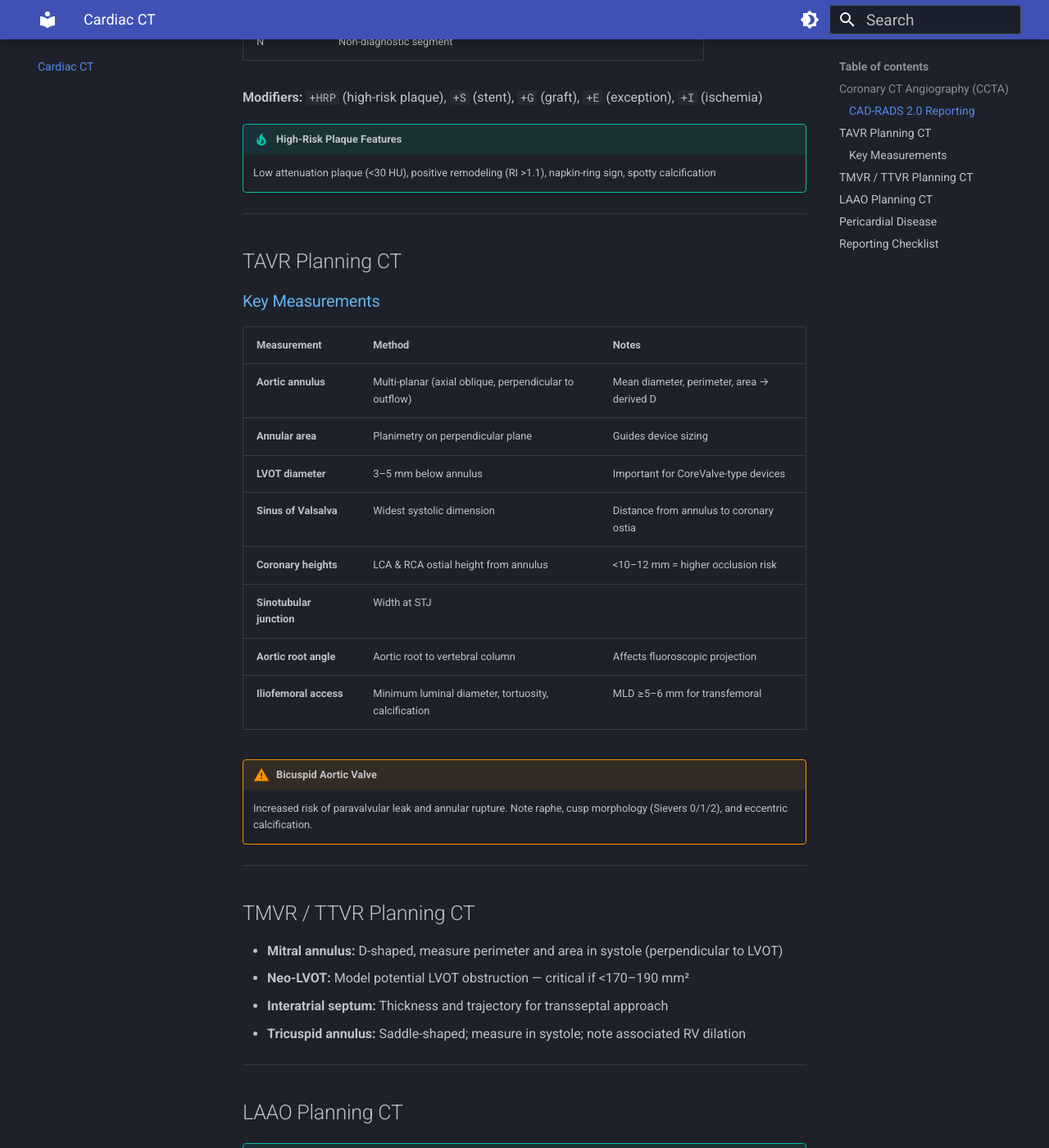
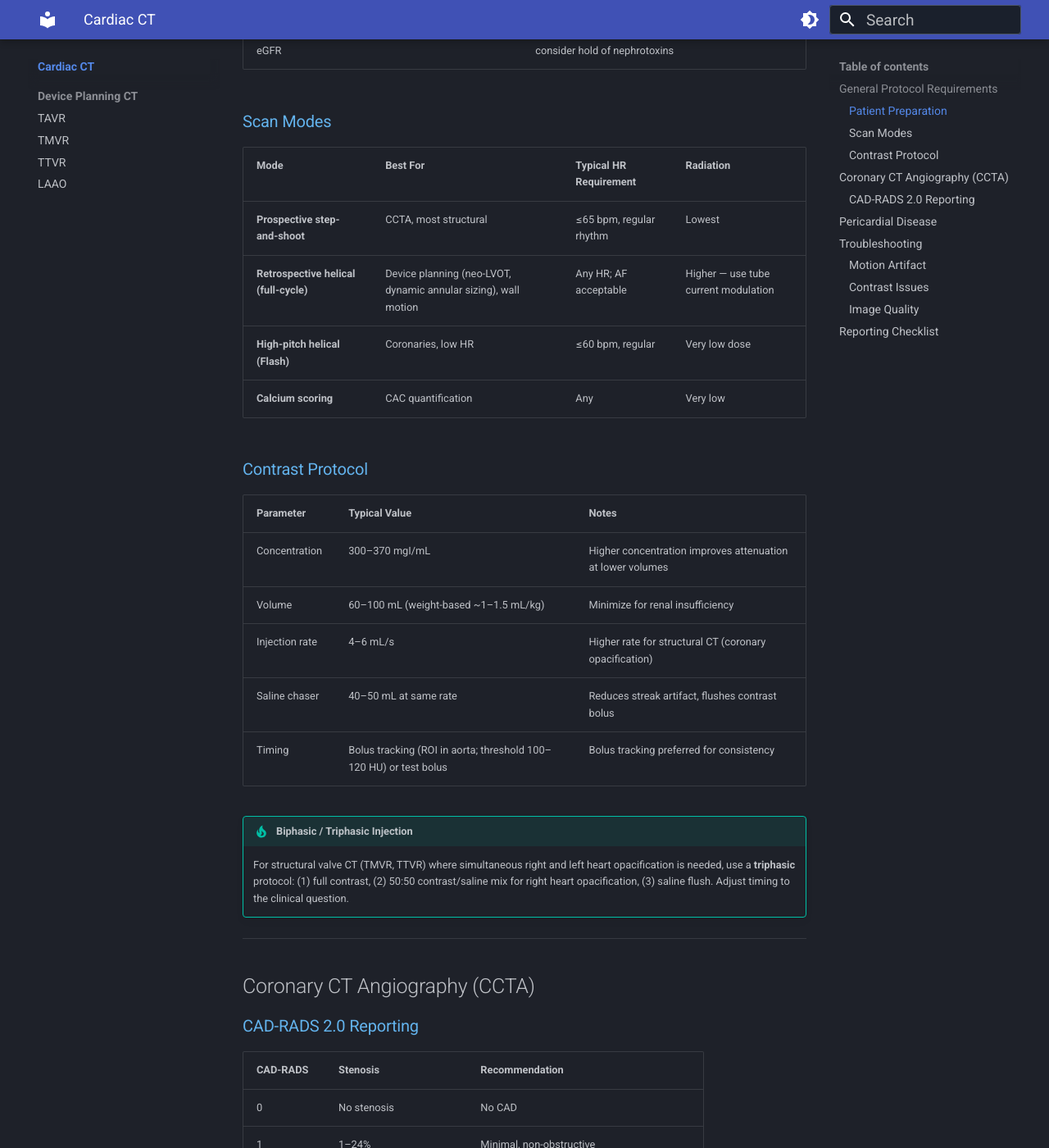
Before and after one commit to dfergs93/cardiac-imaging-resources, an MkDocs documentation site: the page built from docs/cardiac_ct/index.md, in a window 1280 px wide and 1400 px high, scrolled down 778 px. Shown: the whole window at 82% size. Built offline with MkDocs 1.6.1 and Material for MkDocs 9.7.7, drawn with Linux system fonts in a browser that asks for light colours; some of the changed text lies outside the part shown.

Commit message:
Move device planning CT docs under cardiac_ct and rewrite cardiac CT index
- Move valves/tavr.md, tmvr.md, ttvr.md, laao.md → cardiac_ct/device_planning/
- Update mkdocs.yml: Device Planning CT sub-section now lives under Cardiac CT
- Rewrite cardiac_ct/index.md: remove device planning quick-refs; add general
  protocol requirements (patient prep, scan modes, contrast protocol) and
  troubleshooting sections (motion artifact, contrast issues, image quality)

https://claude.ai/code/session_01VcrSKGYCW2LdmqvbxMwsKh

```diff
--- a/docs/cardiac_ct/index.md
+++ b/docs/cardiac_ct/index.md
@@ -4,7 +4,44 @@ title: Cardiac CT
 
 # Cardiac CT
 
-Scanning protocols for cardiac CT are maintained in the **[Radiology Protocol Manager](https://dfergs93.github.io/radiology-protocols/ct/cardiac)**. This page covers reporting pearls and key measurements used during interpretation.
+Scanning protocols for cardiac CT are maintained in the **[Radiology Protocol Manager](https://dfergs93.github.io/radiology-protocols/ct/cardiac)**. This page covers general protocol requirements, acquisition considerations, and troubleshooting pearls.
+
+---
+
+## General Protocol Requirements
+
+### Patient Preparation
+
+| Requirement | Target | Notes |
+|-------------|--------|-------|
+| Heart rate | **≤60–65 bpm** (step-and-shoot); **≤70 bpm** (helical) | Lower HR reduces motion artifact and radiation dose |
+| Beta-blocker | Metoprolol 50–100 mg PO (1 hr pre) or IV 5–15 mg | Hold if HR already <55, symptomatic bradycardia, or severe bronchospasm |
+| Nitroglycerin | 0.4 mg SL ~5 min before scan | Coronary vasodilation; hold if SBP <90 mmHg or recent phosphodiesterase inhibitor use |
+| IV access | 18–20 G antecubital (right preferred) | Left antecubital → streak from SVC; avoid if possible |
+| Breath-hold | ~5–10 s end-inspiration | Pre-scan practice; supplemental O₂ may help |
+| Creatinine / eGFR | eGFR ≥30 mL/min/1.73 m² | Below threshold: hydration, minimize contrast volume, consider hold of nephrotoxins |
+
+### Scan Modes
+
+| Mode | Best For | Typical HR Requirement | Radiation |
+|------|----------|----------------------|-----------|
+| **Prospective step-and-shoot** | CCTA, most structural | ≤65 bpm, regular rhythm | Lowest |
+| **Retrospective helical (full-cycle)** | Device planning (neo-LVOT, dynamic annular sizing), wall motion | Any HR; AF acceptable | Higher — use tube current modulation |
+| **High-pitch helical (Flash)** | Coronaries, low HR | ≤60 bpm, regular | Very low dose |
+| **Calcium scoring** | CAC quantification | Any | Very low |
+
+### Contrast Protocol
+
+| Parameter | Typical Value | Notes |
+|-----------|--------------|-------|
+| Concentration | 300–370 mgI/mL | Higher concentration improves attenuation at lower volumes |
+| Volume | 60–100 mL (weight-based ~1–1.5 mL/kg) | Minimize for renal insufficiency |
+| Injection rate | 4–6 mL/s | Higher rate for structural CT (coronary opacification) |
+| Saline chaser | 40–50 mL at same rate | Reduces streak artifact, flushes contrast bolus |
+| Timing | Bolus tracking (ROI in aorta; threshold 100–120 HU) or test bolus | Bolus tracking preferred for consistency |
+
+!!! tip "Biphasic / Triphasic Injection"
+    For structural valve CT (TMVR, TTVR) where simultaneous right and left heart opacification is needed, use a **triphasic** protocol: (1) full contrast, (2) 50:50 contrast/saline mix for right heart opacification, (3) saline flush. Adjust timing to the clinical question.
 
 ---
 
@@ -30,53 +67,46 @@ Scanning protocols for cardiac CT are maintained in the **[Radiology Protocol Ma
 
 ---
 
-## TAVR Planning CT
-
-### Key Measurements
-
-| Measurement | Method | Notes |
-|-------------|--------|-------|
-| **Aortic annulus** | Multi-planar (axial oblique, perpendicular to outflow) | Mean diameter, perimeter, area → derived D |
-| **Annular area** | Planimetry on perpendicular plane | Guides device sizing |
-| **LVOT diameter** | 3–5 mm below annulus | Important for CoreValve-type devices |
-| **Sinus of Valsalva** | Widest systolic dimension | Distance from annulus to coronary ostia |
-| **Coronary heights** | LCA & RCA ostial height from annulus | <10–12 mm = higher occlusion risk |
-| **Sinotubular junction** | Width at STJ | |
-| **Aortic root angle** | Aortic root to vertebral column | Affects fluoroscopic projection |
-| **Iliofemoral access** | Minimum luminal diameter, tortuosity, calcification | MLD ≥5–6 mm for transfemoral |
-
-!!! warning "Bicuspid Aortic Valve"
-    Increased risk of paravalvular leak and annular rupture. Note raphe, cusp morphology (Sievers 0/1/2), and eccentric calcification.
-
----
-
-## TMVR / TTVR Planning CT
-
-- **Mitral annulus:** D-shaped, measure perimeter and area in systole (perpendicular to LVOT)
-- **Neo-LVOT:** Model potential LVOT obstruction — critical if <170–190 mm²
-- **Interatrial septum:** Thickness and trajectory for transseptal approach
-- **Tricuspid annulus:** Saddle-shaped; measure in systole; note associated RV dilation
-
----
-
-## LAAO Planning CT
-
-!!! tip "Key Measurements"
-    - **LAA ostium:** Max and min diameter + area (elliptical shape) — guides device size (+3–5 mm)
-    - **LAA landing zone:** 1–2 cm from ostium; measure max/min diameter
-    - **LAA morphology:** Chicken wing, cactus, windsock, cauliflower (↑ stroke risk)
-    - **Thrombus:** Residual enhancement on delayed phase (60 s) excludes thrombus
-
----
-
 ## Pericardial Disease
 
 | Feature | CT Finding |
 |---------|-----------|
 | Pericardial thickening | >3–4 mm (normally ≤2 mm) |
-| Calcification | Suggest constrictive pericarditis |
+| Calcification | Suggests constrictive pericarditis |
 | Effusion | Simple (<30 HU) vs. complex/hemorrhagic |
 | Constrictive physiology | Septal bounce on retrospective cine |
+
+---
+
+## Troubleshooting
+
+### Motion Artifact
+
+| Cause | Solution |
+|-------|---------|
+| Heart rate too high | Administer additional beta-blocker; re-scan if feasible |
+| Irregular rhythm (AF, ectopy) | Switch to retrospective helical with multisegment reconstruction; use wider padding windows |
+| Poor breath-hold | Shorter breath-hold protocol; supplemental O₂; patient coaching |
+| Respiratory motion (diaphragm) | Re-scan; increase table speed; adjust breath-hold instruction |
+
+### Contrast Issues
+
+| Problem | Cause | Fix |
+|---------|-------|-----|
+| Poor aortic enhancement (<250 HU) | Mistimed bolus, low output, slow injection | Re-time with test bolus; increase injection rate or contrast volume |
+| Right heart opacification inadequate (structural CT) | Standard left-heart timing | Use biphasic/triphasic injection; increase delay or add right-heart phase |
+| Streak artifact from contrast in SVC | Left antecubital access, high concentration in SVC | Use right arm; add saline dilution mix; delay scan start |
+| Contrast extravasation | IV infiltration | Abort scan; assess extent; reschedule |
+| Contrast reaction | Allergy / prior reaction | Pre-medicate per institutional protocol; have emergency equipment available |
+
+### Image Quality
+
+| Problem | Likely Cause | Solution |
+|---------|-------------|---------|
+| Blooming from calcium / stents | Beam hardening | Use sharper reconstruction kernel; increase kV; iterative reconstruction |
+| Noise / grainy images | Low tube current or high BMI | Increase mAs (or kVp); use iterative reconstruction |
+| Banding artifact (helical) | Pitch-HR mismatch | Adjust pitch or use multi-sector reconstruction |
+| Mis-registration (coronary snap) | Variable heart rate during helical scan | Retrospective gating with wider reconstruction window; manual phase selection |
 
 ---
 
@@ -88,10 +118,9 @@ Scanning protocols for cardiac CT are maintained in the **[Radiology Protocol Ma
     - [ ] CAD-RADS classification + modifiers
     - [ ] Non-cardiac findings (lungs, mediastinum, liver)
 
-=== "TAVR Planning"
-    - [ ] Aortic valve morphology (tricuspid/bicuspid, calcification burden)
-    - [ ] Annular dimensions (perimeter-derived D, area, max/min)
-    - [ ] Sinus of Valsalva, STJ, aortic root angle
-    - [ ] Coronary ostial heights
-    - [ ] Ascending aorta diameter (annulus → arch)
-    - [ ] Access: iliac/femoral min luminal diameter, calcification, tortuosity
+=== "Structural / Device Planning"
+    - [ ] Confirm adequate phase coverage (retrospective full-cycle)
+    - [ ] Confirm adequate right and left heart opacification (if applicable)
+    - [ ] Document annular measurements in correct cardiac phase
+    - [ ] Assess vascular access route
+    - [ ] Note any incidental findings
--- a/mkdocs.yml
+++ b/mkdocs.yml
@@ -28,7 +28,13 @@ theme:
 
 nav:
   - Home: index.md
-  - Cardiac CT: cardiac_ct/index.md
+  - Cardiac CT:
+    - Protocols & Troubleshooting: cardiac_ct/index.md
+    - Device Planning CT:
+      - TAVR: cardiac_ct/device_planning/tavr.md
+      - TMVR: cardiac_ct/device_planning/tmvr.md
+      - TTVR: cardiac_ct/device_planning/ttvr.md
+      - LAAO: cardiac_ct/device_planning/laao.md
   - Cardiac MRI:
     - Overview & Sequences: cardiac_mri/index.md
     - Protocols:
@@ -39,11 +45,6 @@ nav:
       - Cardiac Masses: cardiac_mri/protocols/cardiac_masses.md
   - Valves:
     - Grading Reference: valves/index.md
-    - Device Planning CT:
-      - TAVR: valves/tavr.md
-      - TMVR: valves/tmvr.md
-      - TTVR: valves/ttvr.md
-      - LAAO: valves/laao.md
   - Congenital HD:
     - Overview & Segmental Analysis: congenital/index.md
     - Tetralogy of Fallot: congenital/tof.md
```
Also changed, not shown: docs/cardiac_ct/device_planning/laao.md (renamed from docs/valves/laao.md), docs/cardiac_ct/device_planning/tavr.md (renamed from docs/valves/tavr.md), docs/cardiac_ct/device_planning/tmvr.md (renamed from docs/valves/tmvr.md), docs/cardiac_ct/device_planning/ttvr.md (renamed from docs/valves/ttvr.md).
